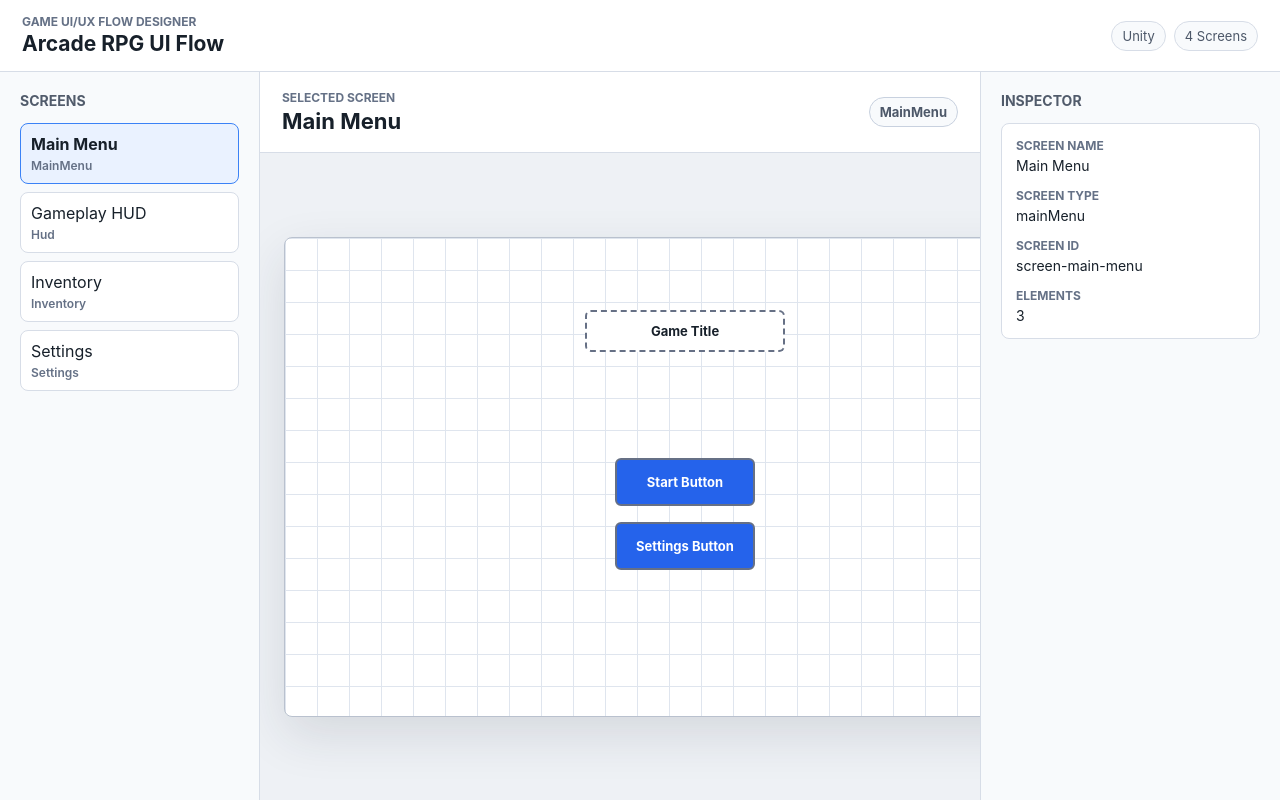
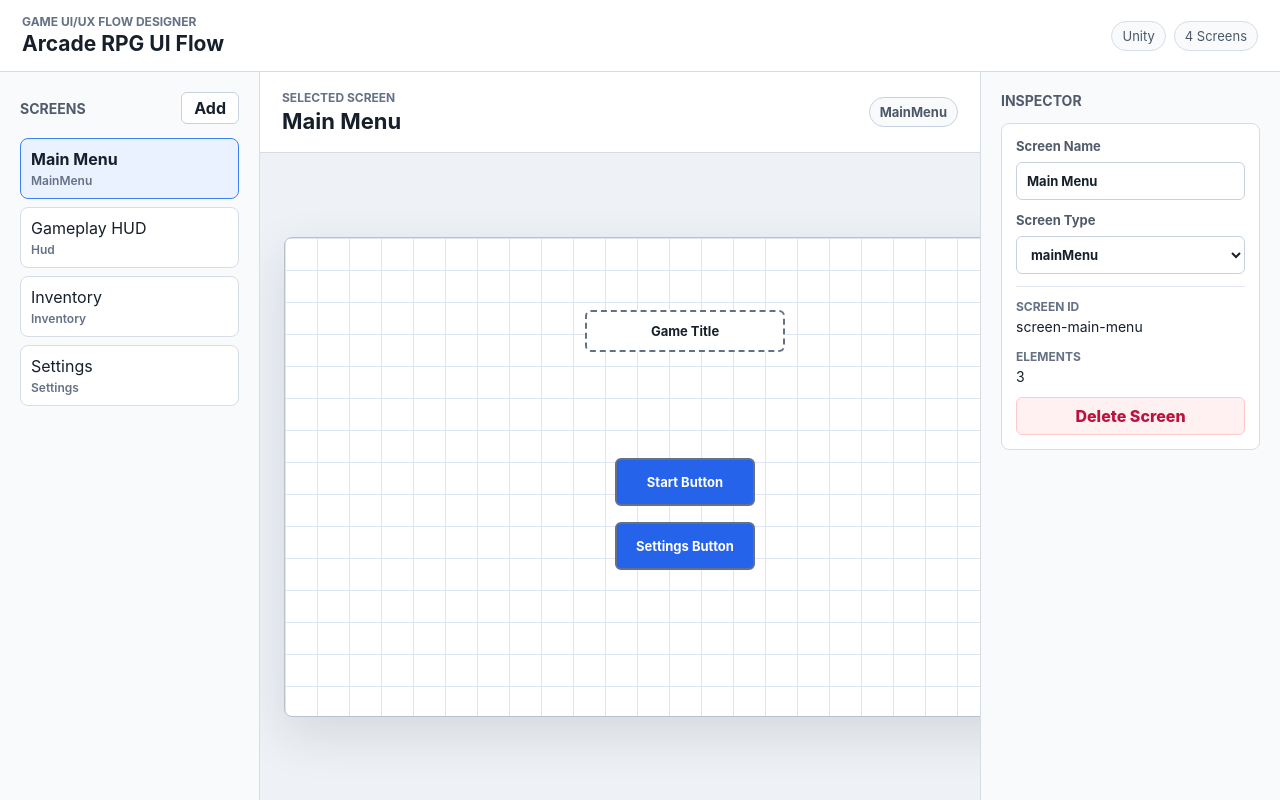
Before and after one commit to hojun999/UIUX-FLOW-VISUALIZATION, a React (Vite) app: page / in a window 1280 px wide. Built offline with nearby package versions, Linux system fonts and the light colour scheme.

Commit message:
2. 화면 추가/선택/삭제

```diff
--- a/src/App.tsx
+++ b/src/App.tsx
@@ -4,25 +4,94 @@ import { RightInspector } from './components/RightInspector';
 import { TopBar } from './components/TopBar';
 import { Workspace } from './components/Workspace';
 import { sampleProject } from './data/sampleProject';
+import type { GameUIProject, UIScreen, UIScreenType } from './types';
+
+function createScreenId(): string {
+  return `screen-${crypto.randomUUID()}`;
+}
+
+function createNewScreen(screenNumber: number): UIScreen {
+  return {
+    id: createScreenId(),
+    name: `New Screen ${screenNumber}`,
+    type: 'modal',
+    elements: [],
+  };
+}
 
 function App() {
-  const [selectedScreenId, setSelectedScreenId] = useState(sampleProject.screens[0]?.id ?? '');
+  const [project, setProject] = useState<GameUIProject>(sampleProject);
+  const [selectedScreenId, setSelectedScreenId] = useState(project.screens[0]?.id ?? '');
 
   const selectedScreen = useMemo(
-    () => sampleProject.screens.find((screen) => screen.id === selectedScreenId),
-    [selectedScreenId],
+    () => project.screens.find((screen) => screen.id === selectedScreenId),
+    [project.screens, selectedScreenId],
   );
+
+  function addScreen() {
+    const screen = createNewScreen(project.screens.length + 1);
+
+    setProject((currentProject) => ({
+      ...currentProject,
+      screens: [...currentProject.screens, screen],
+    }));
+    setSelectedScreenId(screen.id);
+  }
+
+  function updateSelectedScreenName(name: string) {
+    setProject((currentProject) => ({
+      ...currentProject,
+      screens: currentProject.screens.map((screen) =>
+        screen.id === selectedScreenId ? { ...screen, name } : screen,
+      ),
+    }));
+  }
+
+  function updateSelectedScreenType(type: UIScreenType) {
+    setProject((currentProject) => ({
+      ...currentProject,
+      screens: currentProject.screens.map((screen) =>
+        screen.id === selectedScreenId ? { ...screen, type } : screen,
+      ),
+    }));
+  }
+
+  function deleteSelectedScreen() {
+    if (project.screens.length <= 1) {
+      return;
+    }
+
+    const selectedIndex = project.screens.findIndex((screen) => screen.id === selectedScreenId);
+    const nextScreens = project.screens.filter((screen) => screen.id !== selectedScreenId);
+    const fallbackScreen = nextScreens[Math.max(0, selectedIndex - 1)] ?? nextScreens[0];
+
+    setProject((currentProject) => ({
+      ...currentProject,
+      screens: nextScreens,
+      flows: currentProject.flows.filter(
+        (flow) => flow.fromScreenId !== selectedScreenId && flow.toScreenId !== selectedScreenId,
+      ),
+    }));
+    setSelectedScreenId(fallbackScreen.id);
+  }
 
   return (
     <main className="app-shell">
-      <TopBar project={sampleProject} />
+      <TopBar project={project} />
       <LeftSidebar
-        screens={sampleProject.screens}
+        screens={project.screens}
         selectedScreenId={selectedScreenId}
         onSelectScreen={setSelectedScreenId}
+        onAddScreen={addScreen}
       />
       <Workspace screen={selectedScreen} />
-      <RightInspector screen={selectedScreen} />
+      <RightInspector
+        canDeleteScreen={project.screens.length > 1}
+        screen={selectedScreen}
+        onDeleteScreen={deleteSelectedScreen}
+        onUpdateScreenName={updateSelectedScreenName}
+        onUpdateScreenType={updateSelectedScreenType}
+      />
     </main>
   );
 }
--- a/src/components/LeftSidebar.tsx
+++ b/src/components/LeftSidebar.tsx
@@ -3,13 +3,19 @@ import type { UIScreen } from '../types';
 type LeftSidebarProps = {
   screens: UIScreen[];
   selectedScreenId: string;
+  onAddScreen: () => void;
   onSelectScreen: (screenId: string) => void;
 };
 
-export function LeftSidebar({ screens, selectedScreenId, onSelectScreen }: LeftSidebarProps) {
+export function LeftSidebar({ screens, selectedScreenId, onAddScreen, onSelectScreen }: LeftSidebarProps) {
   return (
     <aside className="left-sidebar">
-      <h2>Screens</h2>
+      <div className="sidebar-heading">
+        <h2>Screens</h2>
+        <button className="add-screen-button" type="button" onClick={onAddScreen}>
+          Add
+        </button>
+      </div>
       <div className="screen-list">
         {screens.map((screen) => (
           <button
--- a/src/components/RightInspector.tsx
+++ b/src/components/RightInspector.tsx
@@ -1,24 +1,52 @@
-import type { UIScreen } from '../types';
+import type { UIScreen, UIScreenType } from '../types';
+
+const screenTypes: UIScreenType[] = ['mainMenu', 'hud', 'pauseMenu', 'inventory', 'settings', 'modal'];
 
 type RightInspectorProps = {
+  canDeleteScreen: boolean;
   screen: UIScreen | undefined;
+  onDeleteScreen: () => void;
+  onUpdateScreenName: (name: string) => void;
+  onUpdateScreenType: (type: UIScreenType) => void;
 };
 
-export function RightInspector({ screen }: RightInspectorProps) {
+export function RightInspector({
+  canDeleteScreen,
+  screen,
+  onDeleteScreen,
+  onUpdateScreenName,
+  onUpdateScreenType,
+}: RightInspectorProps) {
   return (
     <aside className="right-inspector">
       <h2>Inspector</h2>
       {screen ? (
         <div className="inspector-panel">
-          <dl>
-            <div>
-              <dt>Screen Name</dt>
-              <dd>{screen.name}</dd>
-            </div>
-            <div>
-              <dt>Screen Type</dt>
-              <dd>{screen.type}</dd>
-            </div>
+          <label className="field-label" htmlFor="screen-name">
+            Screen Name
+            <input
+              id="screen-name"
+              value={screen.name}
+              onChange={(event) => onUpdateScreenName(event.target.value)}
+            />
+          </label>
+
+          <label className="field-label" htmlFor="screen-type">
+            Screen Type
+            <select
+              id="screen-type"
+              value={screen.type}
+              onChange={(event) => onUpdateScreenType(event.target.value as UIScreenType)}
+            >
+              {screenTypes.map((type) => (
+                <option key={type} value={type}>
+                  {type}
+                </option>
+              ))}
+            </select>
+          </label>
+
+          <dl className="screen-details">
             <div>
               <dt>Screen ID</dt>
               <dd>{screen.id}</dd>
@@ -28,6 +56,16 @@ export function RightInspector({ screen }: RightInspectorProps) {
               <dd>{screen.elements.length}</dd>
             </div>
           </dl>
+
+          <button
+            className="delete-screen-button"
+            disabled={!canDeleteScreen}
+            type="button"
+            onClick={onDeleteScreen}
+          >
+            Delete Screen
+          </button>
+          {!canDeleteScreen ? <p className="hint-text">At least one screen is required.</p> : null}
         </div>
       ) : (
         <p className="empty-state">Select a screen to inspect it.</p>
--- a/src/styles.css
+++ b/src/styles.css
@@ -16,7 +16,8 @@ body {
 }
 
 button,
-input {
+input,
+select {
   font: inherit;
 }
 
@@ -106,6 +107,27 @@ h2 {
 .screen-list {
   display: grid;
   gap: 8px;
+}
+
+.sidebar-heading {
+  display: flex;
+  align-items: center;
+  justify-content: space-between;
+  gap: 10px;
+}
+
+.add-screen-button {
+  min-height: 32px;
+  border: 1px solid #c8d1df;
+  border-radius: 6px;
+  padding: 0 12px;
+  background: #ffffff;
+  color: #17202a;
+  font-weight: 700;
+}
+
+.add-screen-button:hover {
+  border-color: #3b82f6;
 }
 
 .screen-item {
@@ -252,14 +274,41 @@ h2 {
   background: #ffffff;
 }
 
+.field-label {
+  display: grid;
+  gap: 8px;
+  color: #515b6b;
+  font-size: 13px;
+  font-weight: 700;
+}
+
+input,
+select {
+  width: 100%;
+  min-height: 38px;
+  border: 1px solid #c8d1df;
+  border-radius: 6px;
+  padding: 0 10px;
+  background: #ffffff;
+  color: #17202a;
+}
+
+input:focus,
+select:focus {
+  border-color: #3b82f6;
+  outline: 3px solid rgb(59 130 246 / 18%);
+}
+
 .inspector-panel dl,
 .inspector-panel dd {
   margin: 0;
 }
 
-.inspector-panel dl {
+.screen-details {
   display: grid;
   gap: 14px;
+  border-top: 1px solid #e2e7ef;
+  padding-top: 12px;
 }
 
 .inspector-panel div {
@@ -280,6 +329,32 @@ h2 {
   font-size: 14px;
 }
 
+.delete-screen-button {
+  min-height: 38px;
+  border: 1px solid #fecaca;
+  border-radius: 6px;
+  padding: 0 12px;
+  background: #fff1f2;
+  color: #be123c;
+  font-weight: 800;
+}
+
+.delete-screen-button:disabled {
+  cursor: not-allowed;
+  opacity: 0.55;
+}
+
+.delete-screen-button:not(:disabled):hover {
+  border-color: #fb7185;
+  background: #ffe4e6;
+}
+
+.hint-text {
+  margin: -4px 0 0;
+  color: #657186;
+  font-size: 12px;
+}
+
 .empty-state {
   margin: 0;
   color: #657186;
```
